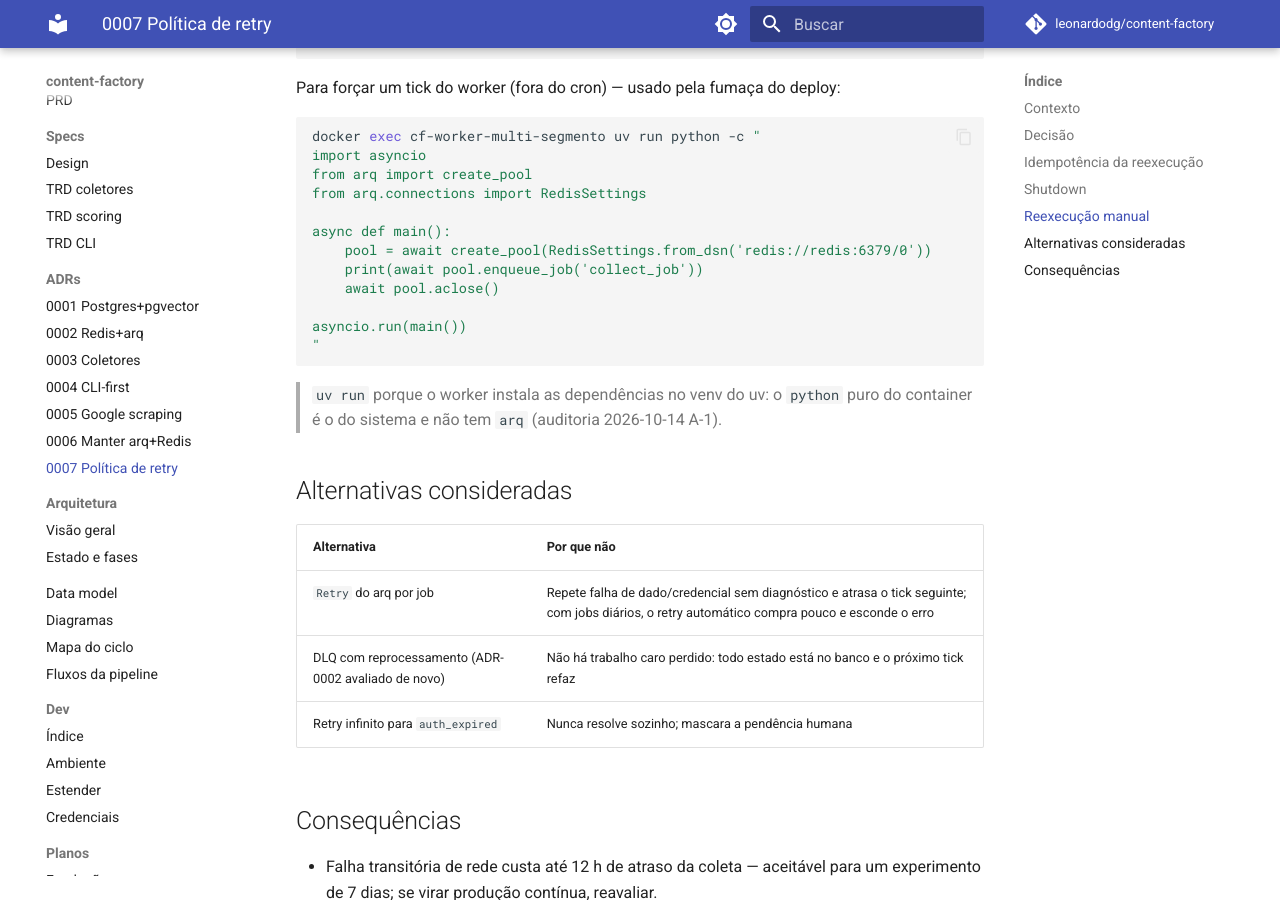
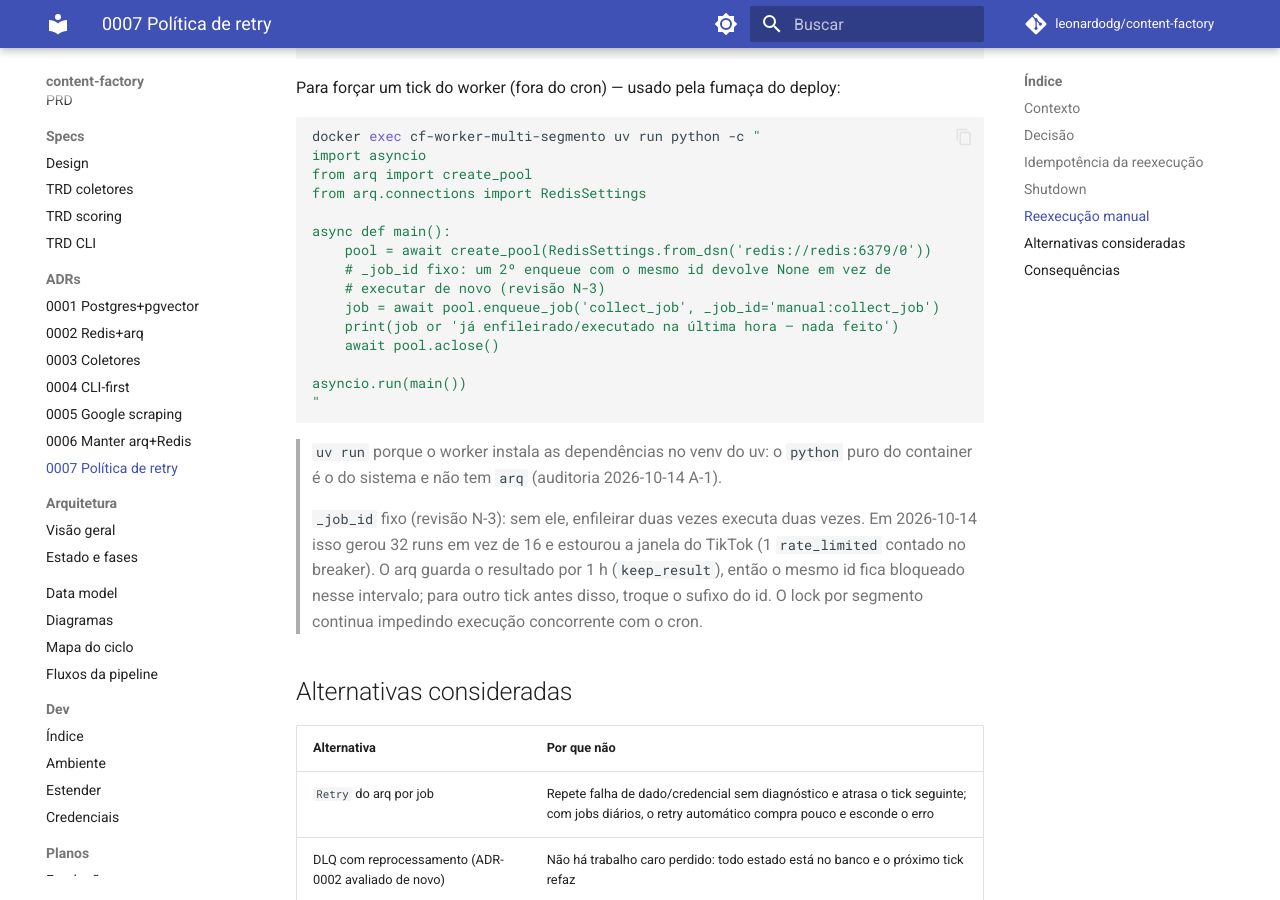
Before and after one commit to leonardodg/content-factory, an MkDocs documentation site: the page built from docs/adr/0007-politica-retry-jobs.md, in a window 1280 px wide and 900 px high, scrolled down 1944 px. Built offline with MkDocs 1.6.1 and Material for MkDocs 9.7.7, drawn with Linux system fonts in a browser that asks for light colours; comment, search, counter and statistics services are not loaded.

Commit message:
docs(adr): tick manual com _job_id fixo (revisão N-3)
Co-Authored-By: Claude Opus 5.5 <noreply@anthropic.com>
Claude-Session: https://claude.ai/code/session_01MukVk9tmY1SbNMkib7uHyt

```diff
--- a/docs/adr/0007-politica-retry-jobs.md
+++ b/docs/adr/0007-politica-retry-jobs.md
@@ -75,7 +75,10 @@ from arq.connections import RedisSettings
 
 async def main():
     pool = await create_pool(RedisSettings.from_dsn('redis://redis:6379/0'))
-    print(await pool.enqueue_job('collect_job'))
+    # _job_id fixo: um 2º enqueue com o mesmo id devolve None em vez de
+    # executar de novo (revisão N-3)
+    job = await pool.enqueue_job('collect_job', _job_id='manual:collect_job')
+    print(job or 'já enfileirado/executado na última hora — nada feito')
     await pool.aclose()
 
 asyncio.run(main())
@@ -85,6 +88,13 @@ asyncio.run(main())
 > `uv run` porque o worker instala as dependências no venv do uv: o
 > `python` puro do container é o do sistema e não tem `arq`
 > (auditoria 2026-10-14 A-1).
+>
+> `_job_id` fixo (revisão N-3): sem ele, enfileirar duas vezes executa
+> duas vezes. Em 2026-10-14 isso gerou 32 runs em vez de 16 e estourou a
+> janela do TikTok (1 `rate_limited` contado no breaker). O arq guarda o
+> resultado por 1 h (`keep_result`), então o mesmo id fica bloqueado nesse
+> intervalo; para outro tick antes disso, troque o sufixo do id. O lock
+> por segmento continua impedindo execução concorrente com o cron.
 
 ## Alternativas consideradas
 
```
